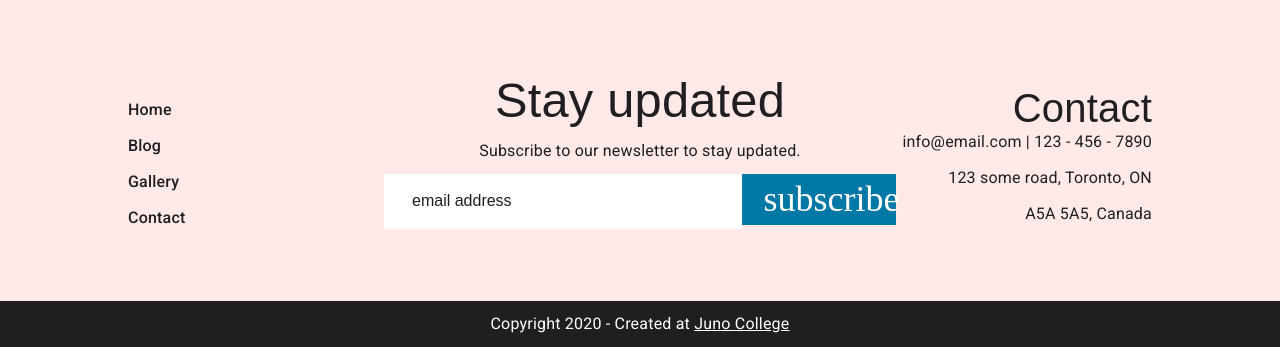
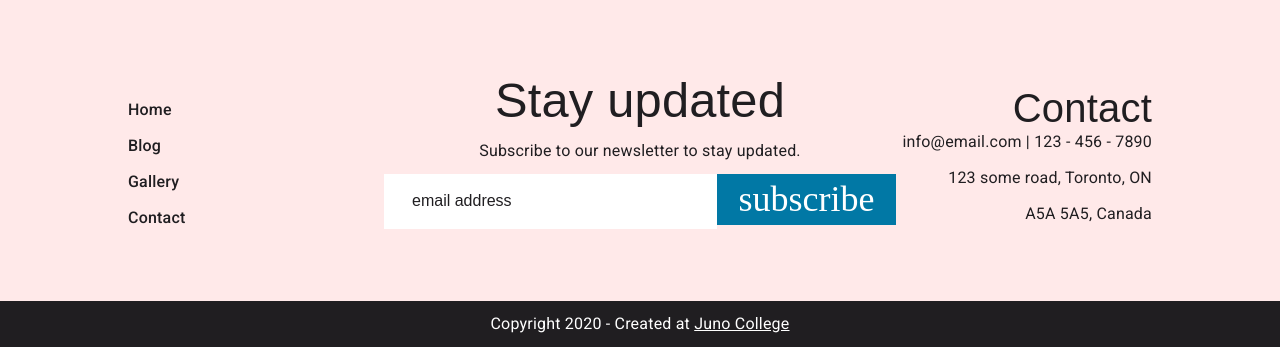
Before and after one commit to afacey/andre-facey-project-one, a plain HTML site: page index.html in a window 1280 px wide. Shown: the part 3038-3385 px from the top of the page. Drawn offline with Linux system fonts and the light colour scheme; a web font is replaced by a local one.

Commit message:
adjust input and button ratio on form at breakpoint

```diff
--- a/styles/style.css
+++ b/styles/style.css
@@ -432,8 +432,8 @@ footer a {
 
 /* --------------1024px MAIN > CONTACT SECTION */
 
-  .subscribe input { width: 70% }
-  .subscribe button { width: 30% }
+  .subscribe input { width: 65% }
+  .subscribe button { width: 35% }
 
 /* ------------------------------------------------------- MAX WIDTH: 940PX */
 @media (max-width: 940px) {
```
